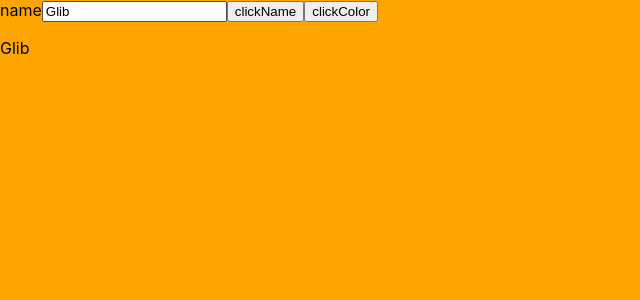
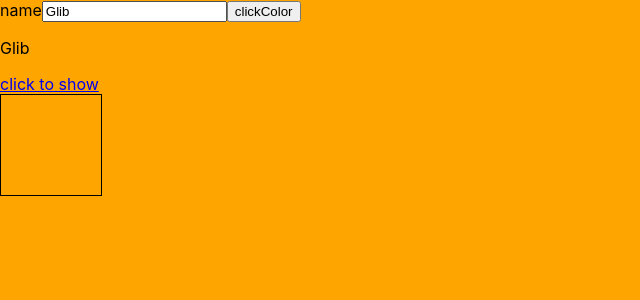
Before and after one commit to Kravius/react-start, a React (Create React App) app: page / in a window 1280 px wide. Shown: the top 300 px of the page, without its empty margins (0-640 px from the left). Built offline with nearby package versions, Linux system fonts and the light colour scheme.

Commit message:
feat: global handlers via useEffect

```diff
--- a/src/components/workDirectory.jsx
+++ b/src/components/workDirectory.jsx
@@ -1,10 +1,64 @@
 import { useEffect, useState } from "react";
 
+// Дан компонент. Сделайте так, чтобы по клику на любое место страницы фон этого компонента менял цвет.
+// export default function Hooks() {
+//   const [color, setColor] = useState("orange");
+//   const [name, setName] = useState(
+//     JSON.parse(localStorage.getItem("nameReact")) || "Glib"
+//   );
+
+//   const handelColor1 = () => {
+//     setColor((prev) => (prev === "orange" ? "green" : "orange"));
+//   };
+
+//   const handelInput = (ev) => {
+//     setName(ev.target.value);
+//   };
+
+//   const inputName = (
+//     <label>
+//       name<input value={name} onChange={(ev) => handelInput(ev)}></input>
+//     </label>
+//   );
+
+//   useEffect(() => {
+//     const handelColorWindow = (ev) => {
+//       if (ev.target.tagName !== "BUTTON")
+//         setColor((prev) => (prev === "orange" ? "green" : "orange"));
+//     };
+
+//     window.addEventListener("click", handelColorWindow);
+
+//     return () => {
+//       window.removeEventListener("click", handelColorWindow);
+//     };
+//   }, []);
+
+//   useEffect(() => {
+//     document.body.style.backgroundColor = color;
+//   }, [color]);
+
+//   useEffect(() => {
+//     localStorage.setItem("nameReact", JSON.stringify(name));
+//   }, [name]);
+
+//   return (
+//     <div>
+//       {inputName}
+//       <button onClick={handelColor1}>clickColor</button>
+//       <p>{name}</p>s
+//     </div>
+//   );
+// }
+
+//Сделайте ссылку, по нажатию на которую будет появляться блок. Сделайте так, чтобы по нажатию в любое место окна браузера наш блок скрывался.
 export default function Hooks() {
   const [color, setColor] = useState("orange");
   const [name, setName] = useState(
     JSON.parse(localStorage.getItem("nameReact")) || "Glib"
   );
+
+  const [block, setBlock] = useState(true);
 
   const handelColor = () => {
     setColor((prev) => (prev === "orange" ? "green" : "orange"));
@@ -20,7 +74,30 @@ export default function Hooks() {
     </label>
   );
 
-  const handelName = () => {};
+  const createRef = (
+    <a
+      href="#"
+      onClick={(ev) => {
+        ev.preventDefault();
+        setBlock((prev) => (prev = true));
+      }}
+    >
+      click to show
+    </a>
+  );
+
+  useEffect(() => {
+    const handelColorWindow = (ev) => {
+      if (ev.target.tagName !== "A") setBlock((prev) => (prev = false));
+    };
+
+    window.addEventListener("click", handelColorWindow);
+
+    return () => {
+      window.removeEventListener("click", handelColorWindow);
+    };
+  }, []);
+
   useEffect(() => {
     document.body.style.backgroundColor = color;
   }, [color]);
@@ -32,9 +109,16 @@ export default function Hooks() {
   return (
     <div>
       {inputName}
-      <button onClick={handelName}>clickName</button>
       <button onClick={handelColor}>clickColor</button>
       <p>{name}</p>
+      {createRef}
+      {block ? (
+        <div
+          style={{ border: "1px solid black", height: "100px", width: "100px" }}
+        ></div>
+      ) : (
+        false
+      )}
     </div>
   );
 }
```
Also changed, not shown: 1 other file (tests, documents, lock files or other folders).
